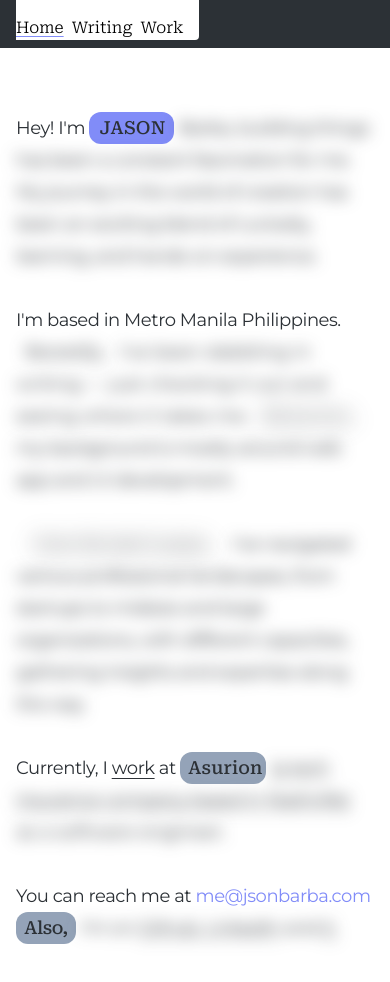
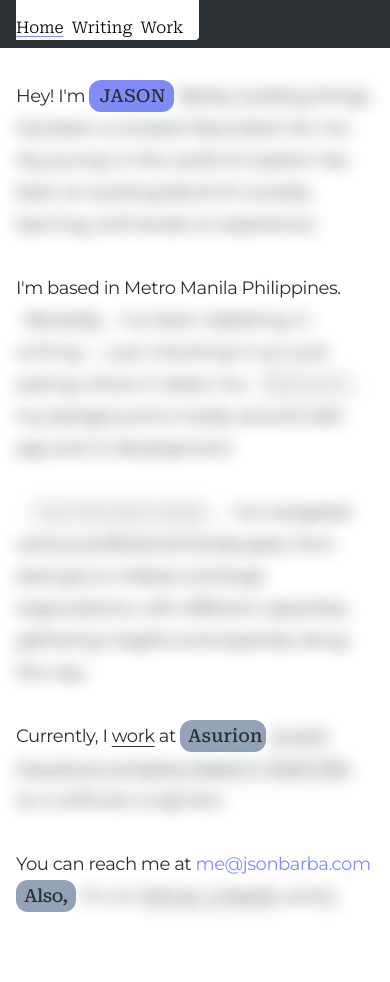
Before and after one commit to swoppy/jsonbarba, a Next.js app: page / in a window 390 px wide. Shown: the top 982 px of the page. Built offline with nearby package versions, Linux system fonts and the light colour scheme.

Commit message:
fix(home): fix top spacing

```diff
--- a/src/components/MainLayout.tsx
+++ b/src/components/MainLayout.tsx
@@ -3,7 +3,7 @@ import { useRouter } from "next/router";
 export const MainLayout = ({ children }: { children: React.ReactNode }) => {
   const router = useRouter();
   return (
-    <div className="flex flex-col mx-4 my-16">
+    <div className="flex flex-col mb-16 mx-4 md:my-16">
       <div className={`md:px-32 lg:self-center lg:px-0 ${router.asPath === '/' ? 'lg:w-[60%]' : 'lg:w-[50%]'}`}>
         {children}
       </div>
--- a/src/components/home/AboutSection.tsx
+++ b/src/components/home/AboutSection.tsx
@@ -8,7 +8,7 @@ export function AboutSection({ currentYear }: { currentYear: number }) {
   const { states:hover, handlers:onMouse } = useHover();
 
   return (
-    <section className="flex flex-col justify-center">
+    <section className="flex flex-col justify-center mt-8 md:mt-0">
       <p className="text-dark dark:text-gray-200 text-lg !leading-8 md:text-3xl md:!leading-10 font-light tracking-[0.01em] w-full break-keep">
         <span className={`tracking-tight inline transition-all duration-500 ${hover.first && 'text-indigo-300'}`}>
           Hey! I&#39;m{' '}
```
